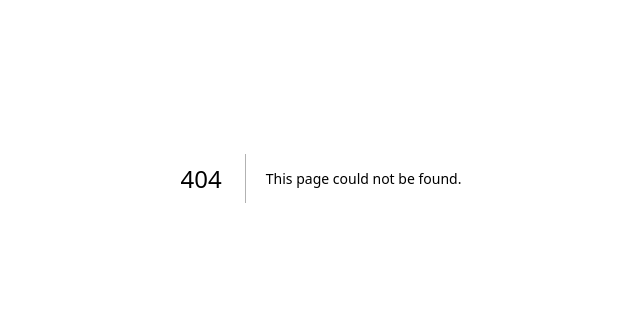
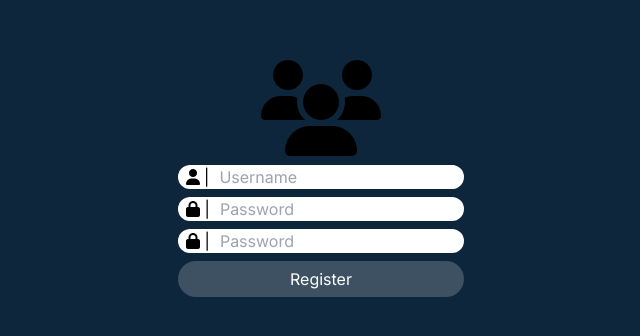
Before and after one commit to TanasinLnwza/mylogin, a Next.js app: page /register in a window 1280 px wide. Before the commit this address had no page. Shown: the part 222-558 px from the top of the page, without its empty margins (319-959 px from the left). Built offline with nearby package versions, Linux system fonts and the light colour scheme.

Commit message:
register

```diff
--- /dev/null
+++ b/app/register/page.js
@@ -0,0 +1,35 @@
+import Image from "next/image";
+
+export default function Register() {
+  return (
+    <div className="flex justify-center items-center h-[100vh]">
+
+      <div className=" flex flex-col gap-2">
+      <div className=" text-8xl text-center"><i class=" fa-solid fa-users"></i></div>
+        {" "}
+        <div className=" border-none bg-white rounded-full">
+          {" "}<i className="fa-solid fa-user ml-2 pr-1"></i>
+        |
+          <input className=" rounded-full focus:outline-none  px-2.5" type="text" id="Username" placeholder="Username"></input>
+        </div>
+        <div className=" border-none bg-white rounded-full">
+        <i className="fa-solid fa-lock ml-2"></i>
+          {" "}
+        |
+          <input className=" rounded-full bg-transparent focus:outline-none px-2.5 " type="password" id="Password" placeholder="Password"></input>
+        </div>
+        <div className=" border-none bg-white rounded-full">
+        <i className="fa-solid fa-lock ml-2"></i>
+          {" "}
+        |
+          <input className=" rounded-full bg-transparent focus:outline-none px-2.5 " type="password" id="Password" placeholder="Password"></input>
+        </div>
+        <div >
+          <button className="border-none bg-white/20 rounded-full p-1.5 w-[100%] text-white" type="button">
+            Register
+          </button>
+        </div>
+      </div>
+    </div>
+  );
+}
```
